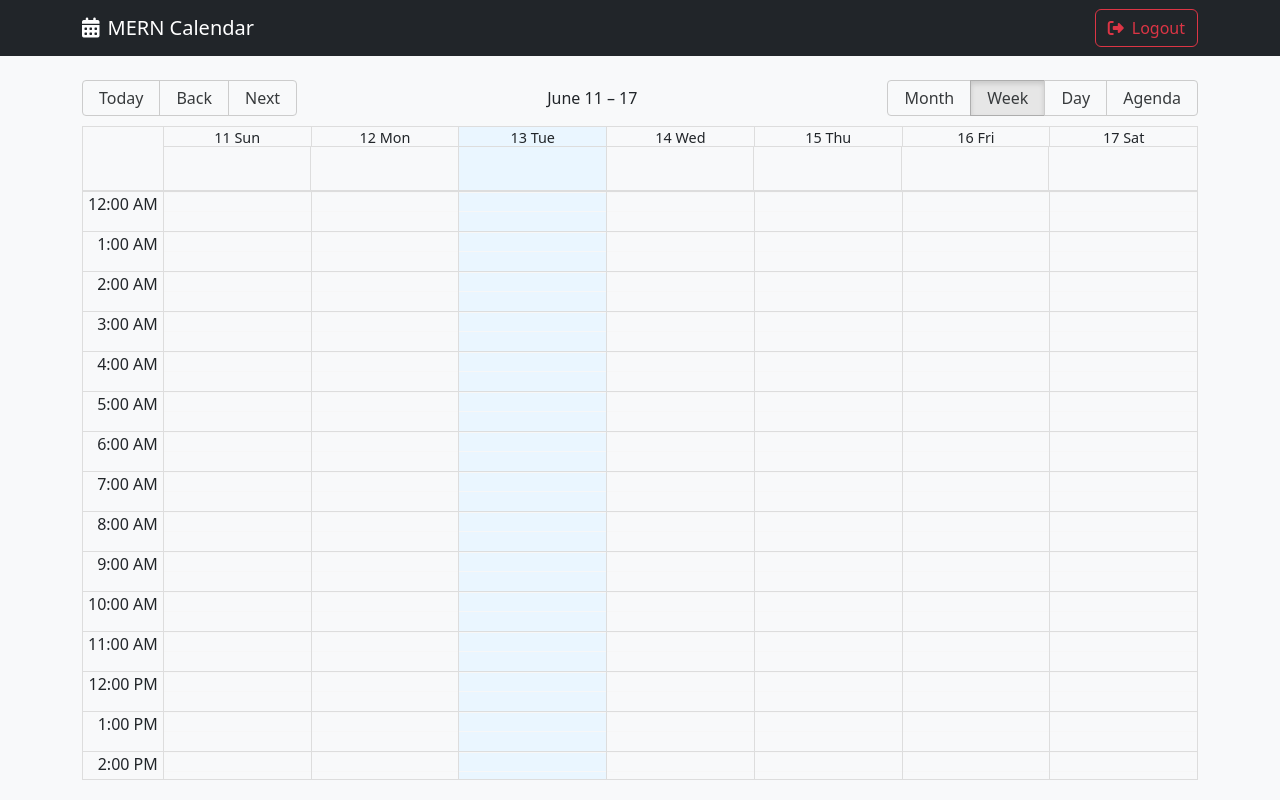
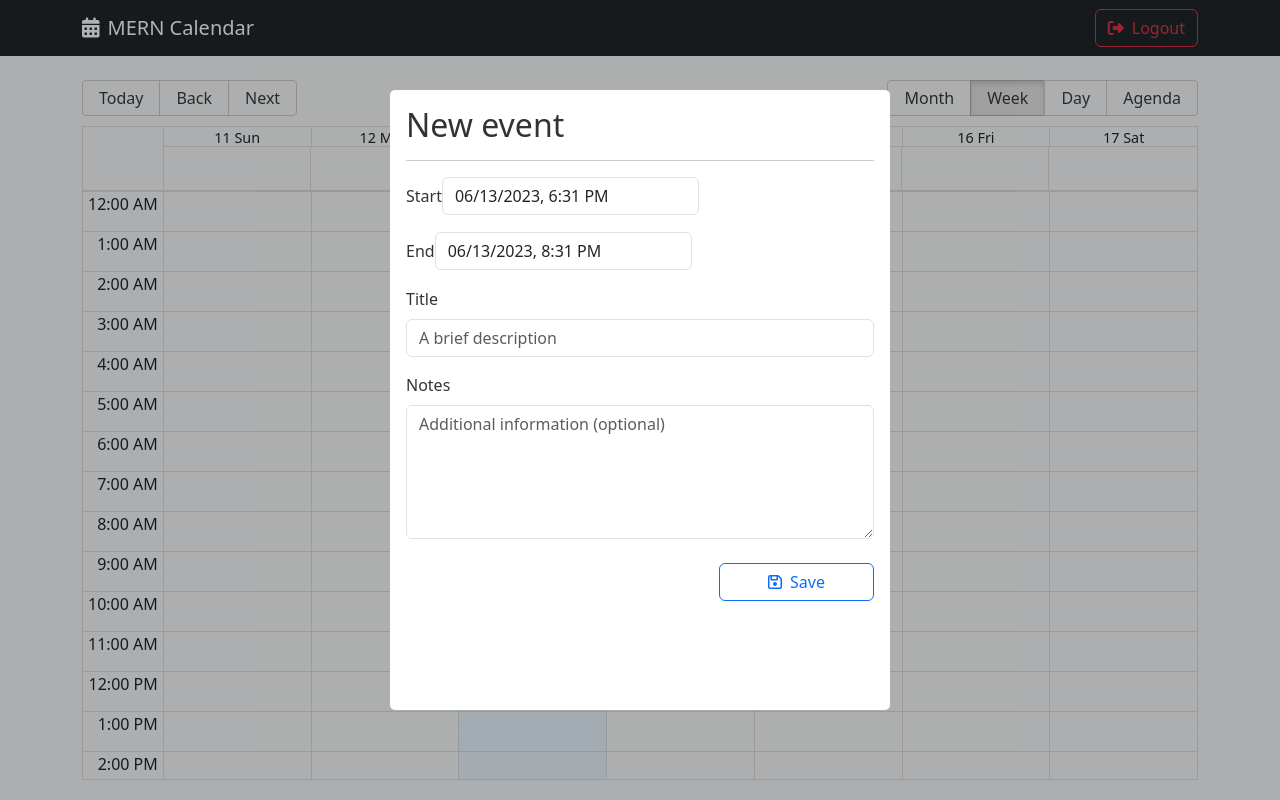
Before and after one commit to jpin730/mern-calendar-frontend, a React (Vite) app: page / in a window 1280 px wide. Built offline with nearby package versions, Linux system fonts and the light colour scheme.

Commit message:
style: :lipstick: add calendar modal component

```diff
--- a/package.json
+++ b/package.json
@@ -12,8 +12,11 @@
     "date-fns": "^2.30.0",
     "react": "^18.2.0",
     "react-big-calendar": "^1.8.1",
+    "react-datepicker": "^4.13.0",
     "react-dom": "^18.2.0",
-    "react-router-dom": "^6.12.1"
+    "react-modal": "^3.16.1",
+    "react-router-dom": "^6.12.1",
+    "sweetalert2": "^11.7.12"
   },
   "devDependencies": {
     "@types/react": "^18.0.37",
--- /dev/null
+++ b/src/calendar/components/CalendarModal.css
@@ -0,0 +1,38 @@
+.ReactModalPortal > div {
+  opacity: 0;
+}
+
+.ReactModalPortal .ReactModal__Overlay {
+  align-items: center;
+  display: flex;
+  justify-content: center;
+  transition: opacity 0.2s ease-in-out;
+  z-index: 999;
+}
+
+.ReactModalPortal .ReactModal__Overlay--after-open {
+  opacity: 1;
+}
+
+.ReactModalPortal .ReactModal__Overlay--before-close {
+  opacity: 0;
+}
+
+.modal {
+  background: white;
+  border-radius: 5px;
+  color: rgb(51, 51, 51);
+  display: inline;
+  max-height: 620px;
+  max-width: 500px;
+  outline: none;
+}
+
+.modal-overlay {
+  background-color: rgba(0, 0, 0, 0.3);
+  bottom: 0;
+  left: 0;
+  right: 0;
+  top: 0;
+  position: fixed;
+}
--- /dev/null
+++ b/src/calendar/components/CalendarModal.jsx
@@ -0,0 +1,142 @@
+import { addHours, differenceInSeconds } from "date-fns";
+import ReactDatePicker from "react-datepicker";
+import { useMemo, useState } from "react";
+import Modal from "react-modal";
+import Swal from "sweetalert2";
+
+import "react-datepicker/dist/react-datepicker.css";
+import "./CalendarModal.css";
+
+const customStyles = {
+  content: {
+    top: "50%",
+    left: "50%",
+    right: "auto",
+    bottom: "auto",
+    marginRight: "-50%",
+    transform: "translate(-50%, -50%)",
+  },
+};
+
+Modal.setAppElement("#root");
+
+export const CalendarModal = () => {
+  const [isOpen, setIsOpen] = useState(true);
+  const [formSubmitted, setFormSubmitted] = useState(false);
+  const [formValues, setFormValues] = useState({
+    title: "",
+    notes: "",
+    start: new Date(),
+    end: addHours(new Date(), 2),
+  });
+
+  const titleClass = useMemo(
+    () => (formSubmitted && formValues.title.length === 0 ? "is-invalid" : ""),
+    [formValues.title, formSubmitted]
+  );
+
+  const onInputChanged = ({ target }) => {
+    setFormValues({
+      ...formValues,
+      [target.name]: target.value,
+    });
+  };
+
+  const onDateChanged = (event, dateName) => {
+    setFormValues({
+      ...formValues,
+      [dateName]: event,
+    });
+  };
+
+  const onCloseModal = () => {
+    setIsOpen(false);
+  };
+
+  const onSubmit = async (event) => {
+    event.preventDefault();
+    setFormSubmitted(true);
+
+    const difference = differenceInSeconds(formValues.end, formValues.start);
+
+    if (isNaN(difference) || difference <= 0) {
+      Swal.fire("Wrong dates", "Check the dates entered", "error");
+      return;
+    }
+
+    if (formValues.title.length <= 0) return;
+
+    console.log(formValues);
+  };
+
+  return (
+    <Modal
+      isOpen={isOpen}
+      onRequestClose={onCloseModal}
+      style={customStyles}
+      className="modal"
+      overlayClassName="modal-overlay"
+      closeTimeoutMS={200}
+    >
+      <div className="p-3">
+        <h2> New event </h2>
+        <hr />
+        <form onSubmit={onSubmit}>
+          <div className="form-group mb-3">
+            <label className="form-label">Start</label>
+            <ReactDatePicker
+              showTimeSelect
+              className="form-control"
+              dateFormat="Pp"
+              selected={formValues.start}
+              onChange={(event) => onDateChanged(event, "start")}
+            />
+          </div>
+          <div className="form-group mb-3">
+            <label className="form-label">End</label>
+            <ReactDatePicker
+              showTimeSelect
+              className="form-control"
+              dateFormat="Pp"
+              minDate={formValues.start}
+              selected={formValues.end}
+              onChange={(event) => onDateChanged(event, "end")}
+            />
+          </div>
+          <div className="form-group mb-3">
+            <label className="form-label">Title</label>
+            <input
+              type="text"
+              className={`form-control ${titleClass}`}
+              placeholder="A brief description"
+              name="title"
+              autoComplete="off"
+              value={formValues.title}
+              onChange={onInputChanged}
+            />
+            <div className="invalid-feedback">Title is required.</div>
+          </div>
+          <div className="form-group mb-3">
+            <label className="form-label">Notes</label>
+            <textarea
+              type="text"
+              className="form-control"
+              placeholder="Additional information (optional)"
+              rows="5"
+              name="notes"
+              value={formValues.notes}
+              onChange={onInputChanged}
+            ></textarea>
+          </div>
+          <button
+            type="submit"
+            className="btn btn-outline-primary d-block ms-auto px-5 mt-4"
+          >
+            <i className="far fa-save me-2"></i>
+            <span>Save</span>
+          </button>
+        </form>
+      </div>
+    </Modal>
+  );
+};
--- a/src/calendar/components/index.js
+++ b/src/calendar/components/index.js
@@ -1,2 +1,3 @@
 export * from "./CalendarEvent";
+export * from "./CalendarModal";
 export * from "./Navbar";
--- a/src/calendar/pages/CalendarPage.jsx
+++ b/src/calendar/pages/CalendarPage.jsx
@@ -4,12 +4,13 @@ import { useState } from "react";
 
 import "react-big-calendar/lib/css/react-big-calendar.css";
 
-import { CalendarEvent, Navbar } from "../components";
+import { CalendarEvent, CalendarModal, Navbar } from "../components";
 import { localizer } from "../../helpers";
 
 const events = [
   {
     title: "Boss' Birthday",
+    notes: "Some notes",
     start: new Date(),
     end: addHours(new Date(), 2),
   },
@@ -67,6 +68,8 @@ export const CalendarPage = () => {
           onView={onViewChanged}
         />
       </div>
+
+      <CalendarModal />
     </>
   );
 };
```
Also changed, not shown: 1 other file (tests, documents, lock files or other folders).
